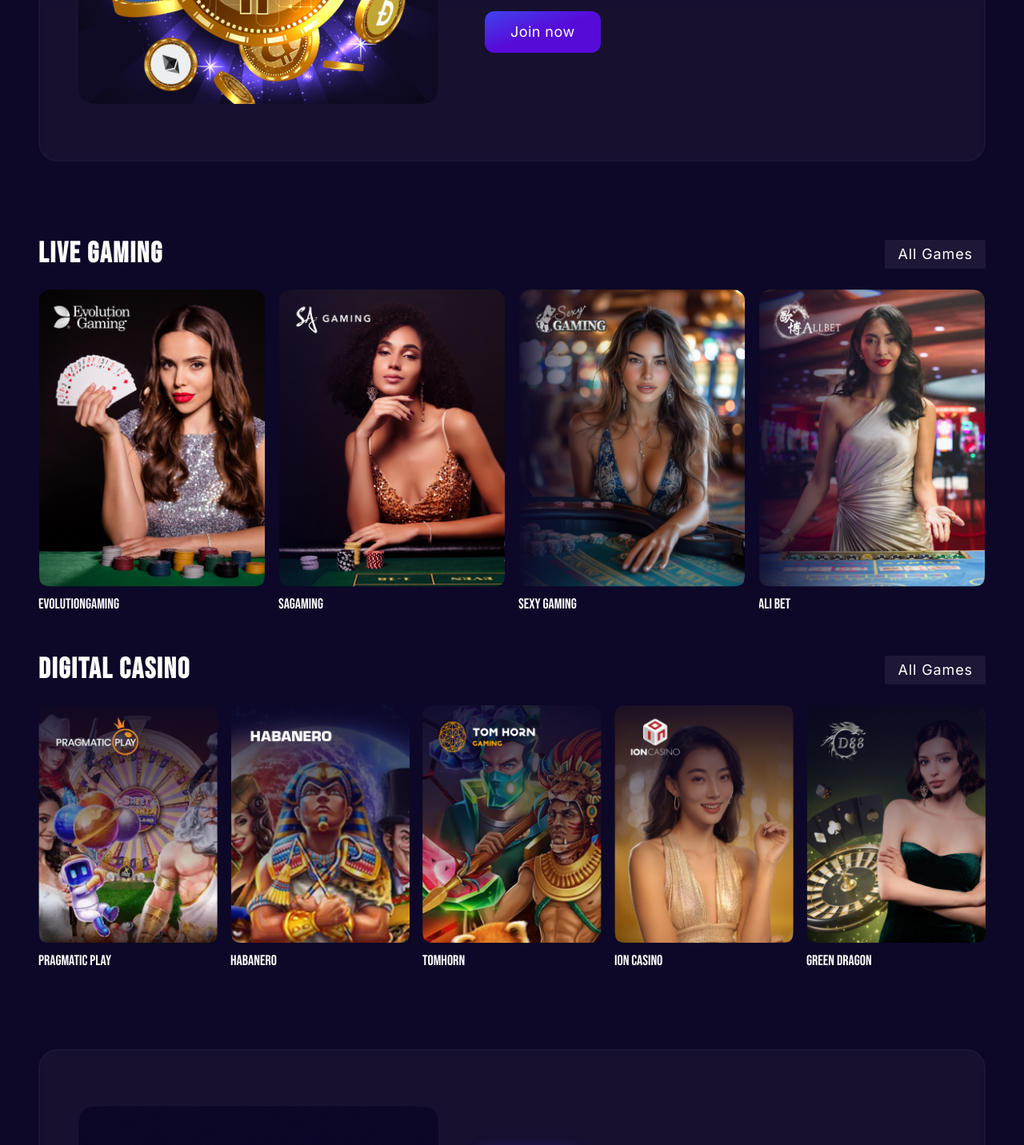
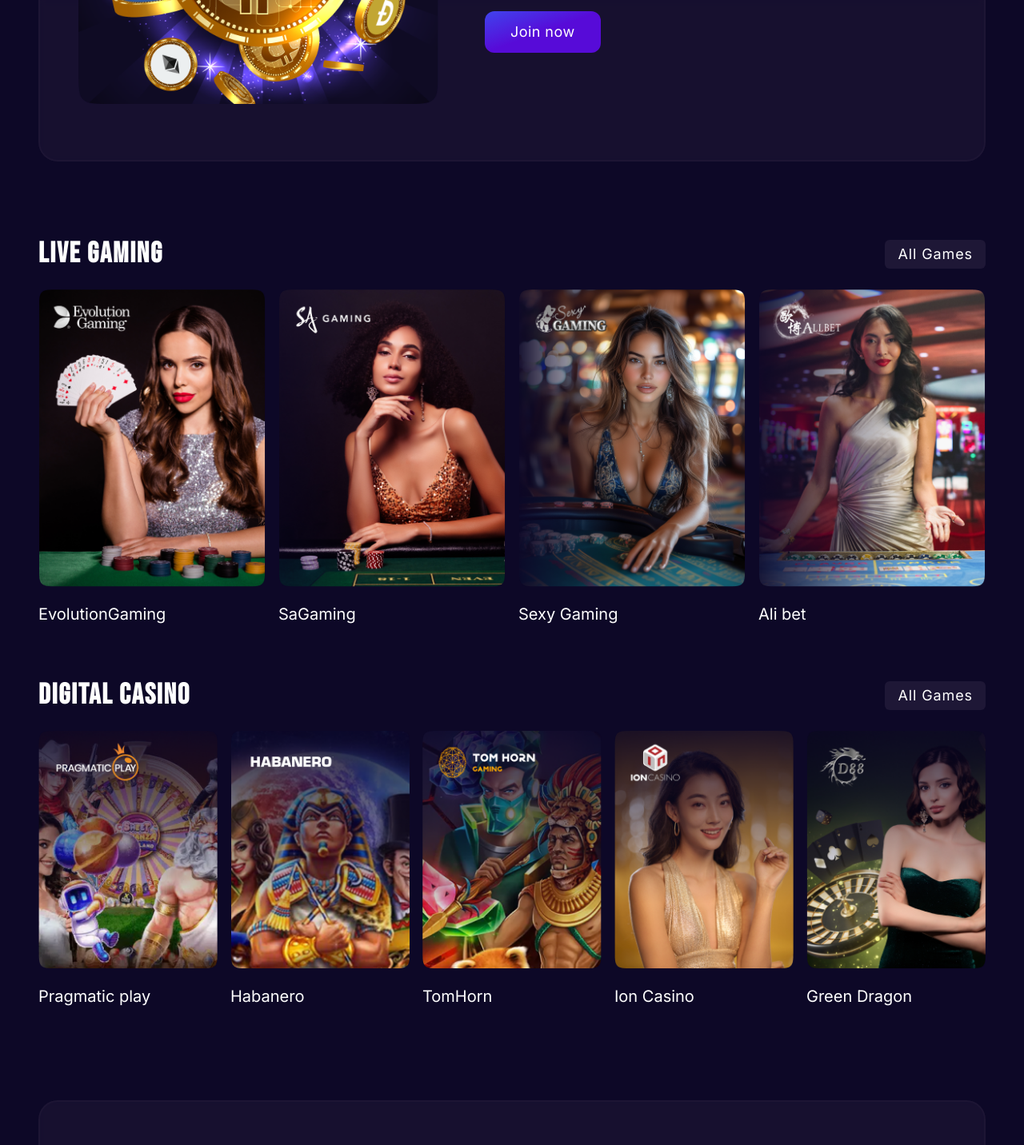
Before and after one commit to sakibsarker/HodlLandingPage, a Next.js app: page / in a window 1280 px wide. Shown: the part 3797-5229 px from the top of the page at 80% size. Built offline with nearby package versions, Linux system fonts and the light colour scheme.

Commit message:
Font and animation done

```diff
--- a/src/components/GameCard.tsx
+++ b/src/components/GameCard.tsx
@@ -45,7 +45,7 @@
 
             <Link
               href="#"
-              className="text-lg text-white font-inter  tracking-wider font-medium hover:text-white transition-colors px-4 py-1 rounded-sm bg-[#1E1736]"
+              className="text-lg text-white font-inter tracking-wider font-medium hover:text-white transition-all duration-300 transform hover:scale-105 hover:rotate-2 px-4 py-1 rounded-md bg-[#1E1736]"
             >
               All Games
             </Link>
@@ -54,7 +54,7 @@
             {liveGamingProviders.map((provider) => (
               <div
                 key={provider.name}
-                className="group relative overflow-hidden rounded-2xl cursor-pointer transition-transform duration-300 hover:scale-105"
+                className="group relative overflow-hidden cursor-pointer transition-transform duration-300 hover:scale-105"
               >
                 <motion.img
                   src={provider.image}
@@ -66,8 +66,8 @@
                   transition={{ type: "spring", stiffness: 300 }}
                 />
 
-                <div className="mt-2">
-                  <h3 className="text-white text-lg font-medium">
+                <div className="my-5">
+                  <h3 className="text-white text-xl font-medium font-inter">
                     {provider.name}
                   </h3>
                 </div>
@@ -91,7 +91,7 @@
 
             <Link
               href="#"
-              className="text-lg text-white font-inter  tracking-wider font-medium hover:text-white transition-colors px-4 py-1 rounded-sm bg-[#1E1736]"
+              className="text-lg text-white font-inter tracking-wider font-medium hover:text-white transition-all duration-300 transform hover:scale-105 hover:rotate-2 px-4 py-1 rounded-md bg-[#1E1736]"
             >
               All Games
             </Link>
@@ -112,8 +112,8 @@
                   transition={{ type: "spring", stiffness: 300 }}
                 />
 
-                <div className="mt-2">
-                  <h3 className="text-white text-lg font-medium">
+                <div className="my-5">
+                  <h3 className="text-white text-xl font-medium font-inter">
                     {provider.name}
                   </h3>
                 </div>
```
